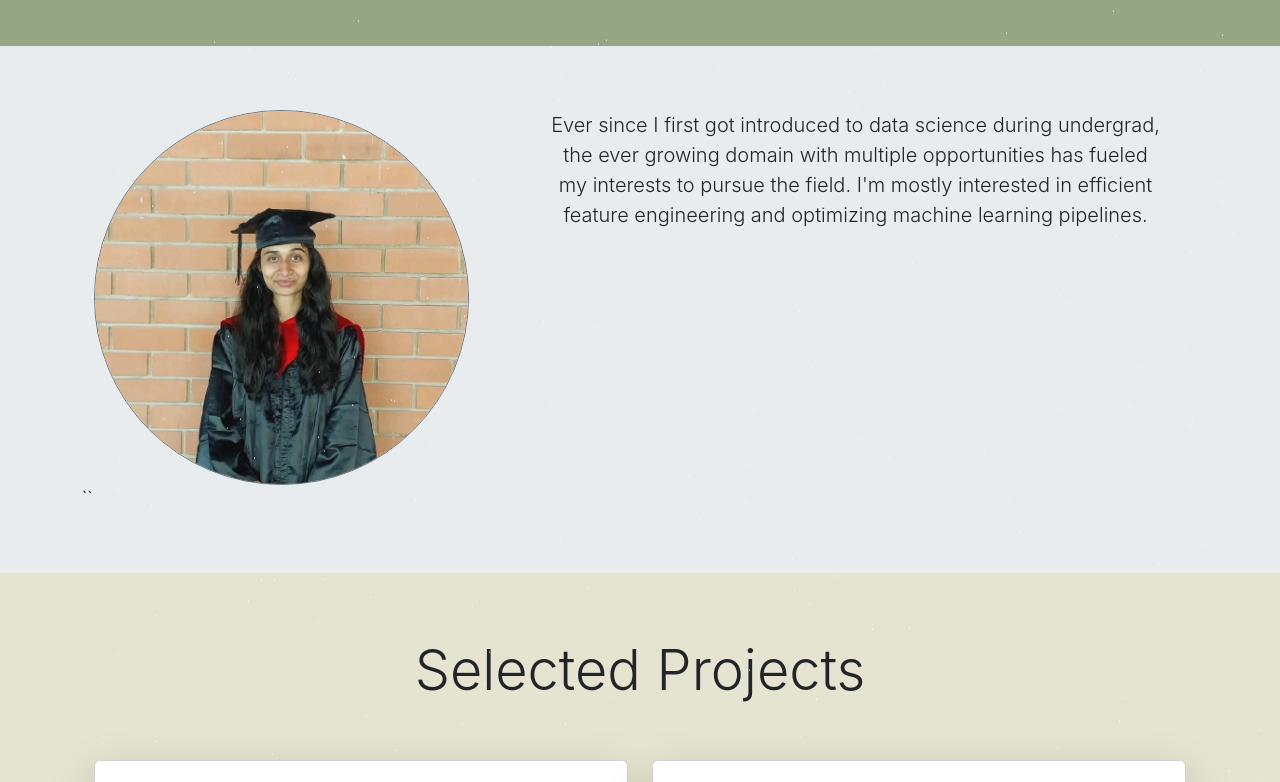
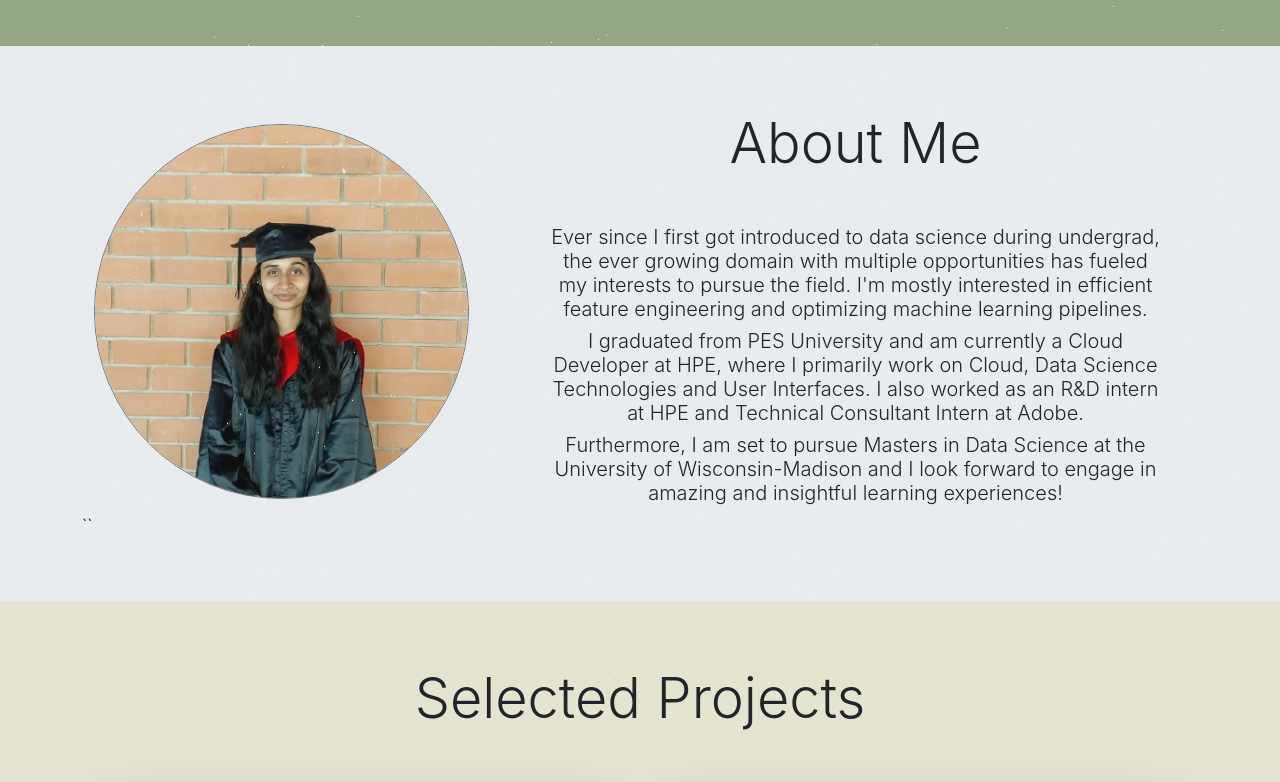
Before and after one commit to deepa-cv/deepa-cv-home, a React (Create React App) app: page / in a window 1280 px wide. Shown: the part 718-1500 px from the top of the page. Built offline with nearby package versions, Linux system fonts and the light colour scheme.

Commit message:
add about

```diff
--- a/src/components/home/AboutMe.jsx
+++ b/src/components/home/AboutMe.jsx
@@ -30,8 +30,8 @@ const AboutMe = ({ heading, message, link, imgSize, resume }) => {
       setProfilePicUrl(link);
     }
   }, [link]);
-
-
+  const about = 'I graduated from PES University and am currently a Cloud Developer at HPE, where I primarily work on Cloud, Data Science Technologies and User Interfaces. I also worked as an R&D intern at HPE and Technical Consultant Intern at Adobe.';
+  const about1 = 'Furthermore, I am set to pursue Masters in Data Science at the University of Wisconsin-Madison and I look forward to engage in amazing and insightful learning experiences!';
 
   return (
     <Jumbotron id="aboutme" className="m-0">
@@ -48,8 +48,10 @@ const AboutMe = ({ heading, message, link, imgSize, resume }) => {
           )}
         </div>
         <div className={`col-lg-${showPic ? "7" : "12"}`}>
-          {/* <h2 className="display-4 mb-5 text-center">{heading}</h2> */}
-          <p className="lead text-center">{message}</p>
+          <h4 className="display-4 mb-5 text-center">{heading}</h4>
+          <h6 className="lead text-center">{message}</h6>
+          <h6 className="lead text-center">{about}</h6>
+          <h6 className="lead text-center">{about1}</h6>
 
           {/* {resume && (
             <p className="lead text-center">
```
